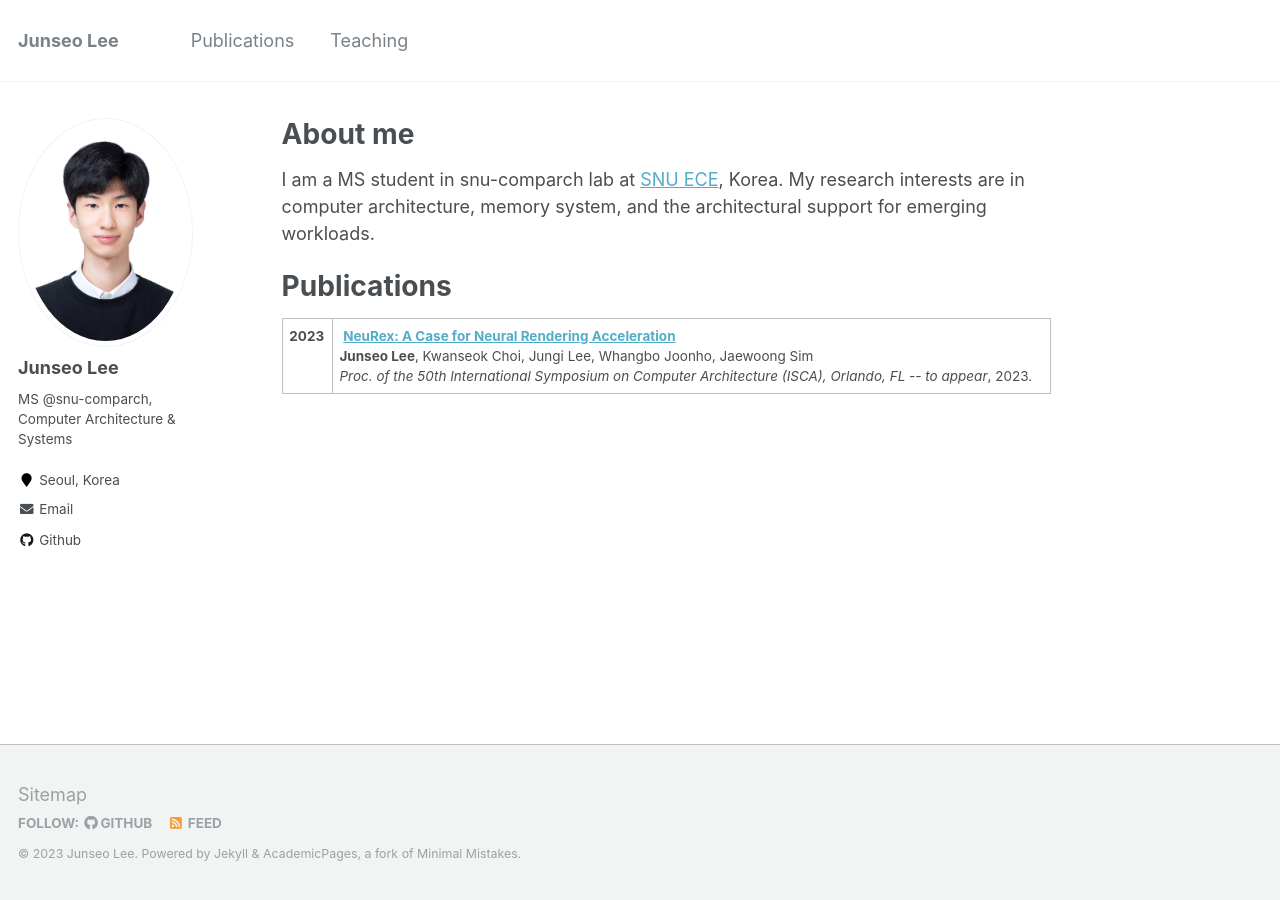
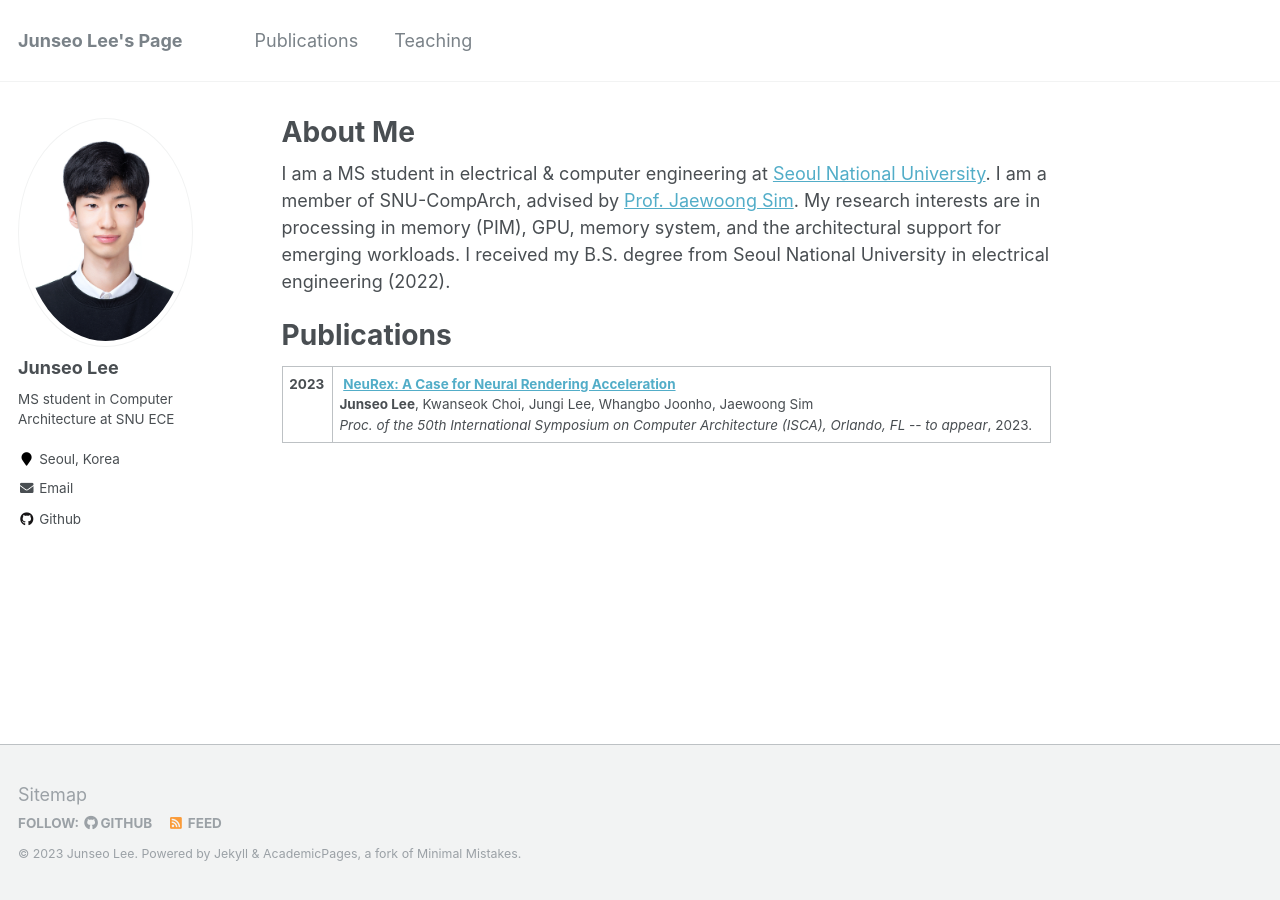
Before and after one commit to jsl013/jsl013.github.io, a Jekyll site: the page built from _pages/about.md, in a window 1280 px wide. Built offline with Jekyll 4.4.1, drawn with Linux system fonts in a browser that asks for light colours; part of the change alters nothing that is shown.

Commit message:
update _config.yml & about.md

```diff
--- a/_config.yml
+++ b/_config.yml
@@ -7,7 +7,7 @@
 
 # Site Settings
 locale                   : "en-US"
-title                    : "Junseo Lee"
+title                    : "Junseo Lee's Page"
 title_separator          : "-"
 name                     : &name "Junseo Lee"
 description              : &description "personal description"
@@ -82,7 +82,7 @@ analytics:
 author:
   name             : "Junseo Lee"
   avatar           : "JunseoLee.jpg"
-  bio              : "MS @snu-comparch, Computer Architecture & Systems"
+  bio              : "MS student in Computer Architecture at SNU ECE"
   location         : "Seoul, Korea"
   employer         :
   googlescholar    : #""
@@ -173,34 +173,34 @@ kramdown:
 
 
 # Collections
-#collections:
-#  teaching:
-#    output: true
-#    permalink: /:collection/:path/
-#  publications:
-#    output: true
-#    permalink: /:collection/:path/
-#  portfolio:
-#    output: true
-#    permalink: /:collection/:path/
-#  talks:
-#    output: true
-#    permalink: /:collection/:path/
+collections:
+  teaching:
+    output: true
+    permalink: /:collection/:path/
+  publications:
+    output: true
+    permalink: /:collection/:path/
+  portfolio:
+    output: true
+    permalink: /:collection/:path/
+  talks:
+    output: true
+    permalink: /:collection/:path/
 
 
 # Defaults
 defaults:
   # _posts
-  #- scope:
-  #    path: ""
-  #    type: posts
-  #  values:
-  #    layout: single
-  #    author_profile: true
-  #    read_time: true
-  #    comments: true
-  #    share: true
-  #    related: true
+  - scope:
+      path: ""
+      type: posts
+    values:
+      layout: single
+      author_profile: true
+      read_time: true
+      comments: true
+      share: true
+      related: true
   # _pages
   - scope:
       path: ""
@@ -209,40 +209,40 @@ defaults:
       layout: single
       author_profile: true
   # _teaching
-  #- scope:
-  #    path: ""
-  #    type: teaching
-  #  values:
-  #    layout: single
-  #    author_profile: true
-  #    share: true
-  #    comments: true
+  - scope:
+      path: ""
+      type: teaching
+    values:
+      layout: single
+      author_profile: true
+      share: true
+      comments: true
   # _publications
-  #- scope:
-  #    path: ""
-  #    type: publications
-  #  values:
-  #    layout: single
-  #    author_profile: true
-  #    share: true
-  #    comments: true
+  - scope:
+      path: ""
+      type: publications
+    values:
+      layout: single
+      author_profile: true
+      share: true
+      comments: true
   # _portfolio
-  #- scope:
-  #    path: ""
-  #    type: portfolio
-  #  values:
-  #    layout: single
-  #    author_profile: true
-  #    share: true
-  #    comment: true
+  - scope:
+      path: ""
+      type: portfolio
+    values:
+      layout: single
+      author_profile: true
+      share: true
+      comment: true
   # _talks
-  #- scope:
-  #    path: ""
-  #    type: talks
-  #  values:
-  #    layout: talk
-  #    author_profile: true
-  #    share: true
+  - scope:
+      path: ""
+      type: talks
+    values:
+      layout: talk
+      author_profile: true
+      share: true
 
 # Sass/SCSS
 sass:
@@ -283,12 +283,12 @@ whitelist:
 #  - <base_path>/tags/my-awesome-tag/index.html ~> path: /tags/
 #  - <base_path/categories/my-awesome-category/index.html ~> path: /categories/
 #  - <base_path/my-awesome-category/index.html ~> path: /
-#category_archive:
-#  type: liquid
-#  path: /categories/
-#tag_archive:
-#  type: liquid
-#  path: /tags/
+category_archive:
+  type: liquid
+  path: /categories/
+tag_archive:
+  type: liquid
+  path: /tags/
 # https://github.com/jekyll/jekyll-archives
 # jekyll-archives:
 #   enabled:
--- a/_pages/about.md
+++ b/_pages/about.md
@@ -1,22 +1,19 @@
 ---
 permalink: /
-#title: "academicpages is a ready-to-fork GitHub Pages template for academic personal websites"
-#excerpt: "About me"
+title: "About Me"
+excerpt: "About me"
 author_profile: true
 redirect_from:
   - /about/
   - /about.html
 ---
-{% include base_path %}
 
-{% if page.author and site.data.authors[page.author] %}
-  {% assign author = site.data.authors[page.author] %}{% else %}{% assign author = site.author %}
-{% endif %}
-
-# About me
-I am a MS student in snu-comparch lab at [SNU ECE](https://ee.snu.ac.kr),
-Korea.  My research interests are in computer architecture, memory system, and
-the architectural support for emerging workloads.
+I am a MS student in electrical & computer engineering at [Seoul National
+University](https://ee.snu.ac.kr). I am a member of SNU-CompArch, advised by
+[Prof. Jaewoong Sim](https://jaewoong.org). My research interests are in
+processing in memory (PIM), GPU, memory system, and the architectural support
+for emerging workloads. I received my B.S. degree from Seoul National University
+in electrical engineering (2022).
 
 <a name="pubs"></a>
 # Publications
```
